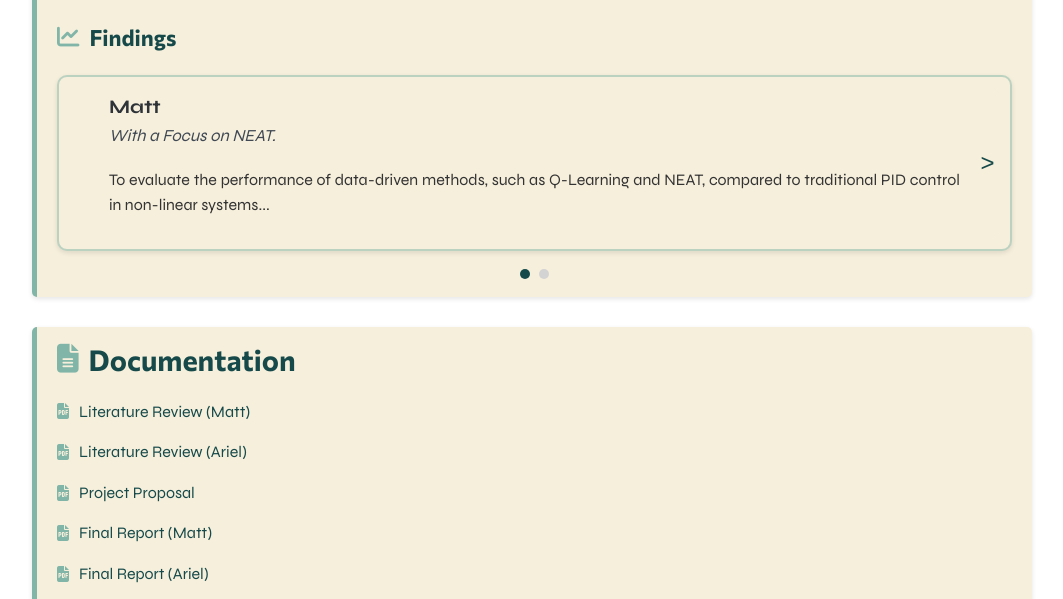
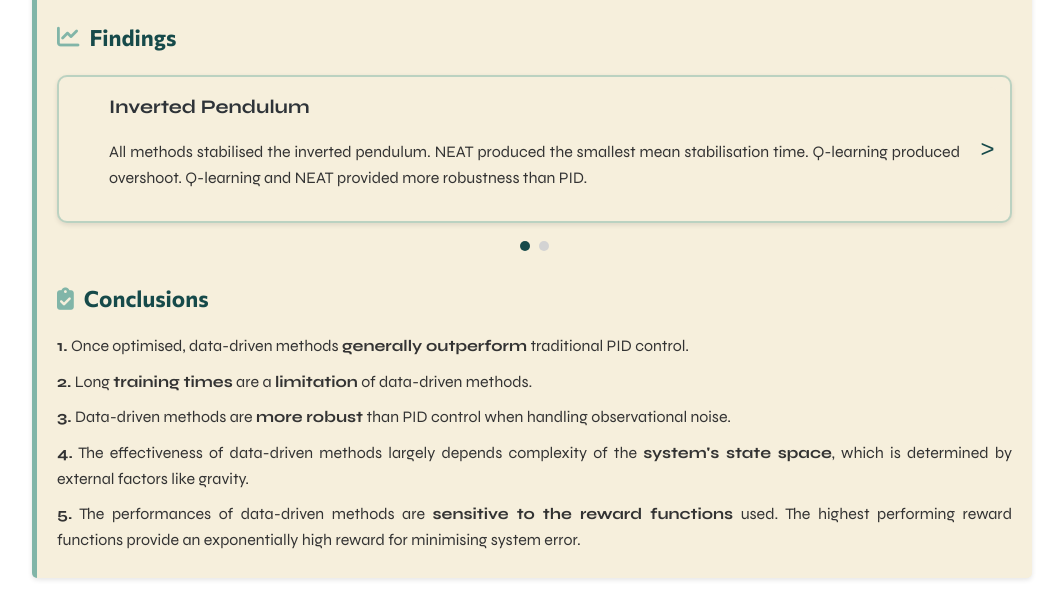
Before and after one commit to AJ-Levy/Data-Driven-Control, a plain HTML site: page index.html in a window 1280 px wide. Shown: the part 1158-1757 px from the top of the page, without its empty margins (108-1171 px from the left). Drawn offline with Linux system fonts and the light colour scheme.

Commit message:
results, conclusions, and files

```diff
--- a/index.html
+++ b/index.html
@@ -312,18 +312,16 @@
             <div id="findings-panel" class="panel">
                 <div class="pane active" id="pane1">
                     <div class="pane-content">
-                        <h4>Matt</h4>
-                        <h5 class="focus-heading">With a Focus on NEAT.</h5>
-                        <p>To evaluate the performance of data-driven methods, such as Q-Learning and NEAT, compared to traditional PID control in non-linear systems...</p>
+                        <h4>Inverted Pendulum</h4>
+                        <p>All methods stabilised the inverted pendulum. NEAT produced the smallest mean stabilisation time. Q-learning produced overshoot.  Q-learning and NEAT provided more robustness than PID.</p>
                     </div>
                     <button class="arrow right-arrow" onclick="showPane(2)">></button>
                 </div>
                 <div class="pane" id="pane2">
                     <button class="arrow left-arrow" onclick="showPane(1)"><</button>
                     <div class="pane-content">
-                        <h4>Ariel</h4>
-                        <h5 class="focus-heading">With a Focus on Q-Learning.</h5>
-                        <p>To evaluate the performance of data-driven methods, such as Q-Learning and NEAT, compared to traditional PID control in non-linear systems...</p>
+                        <h4>Voltage Converters</h4>
+                        <p>Unlike NEAT and PID, Q-learning could not stabilise the buck-boost converter. However, Q-learning was able to stabilise a buck converter. Of the three methods, Q-learning produced the shortest stabilisation time, and NEAT produced the least overshoot. NEAT lacked robustness in handling different voltage conversions.</p>
                     </div>
                 </div>
             </div>
@@ -332,6 +330,16 @@
                 <span class="dot active" onclick="showPane(1)"></span>
                 <span class="dot" onclick="showPane(2)"></span>
             </div>
+
+            <h3><i class="fas fa-clipboard-check"></i> Conclusions</h3>
+            <ul>
+                <li><strong>1.</strong> Once optimised, data-driven methods <strong>generally outperform</strong> traditional PID control.</li>
+                <li><strong>2.</strong> Long <strong>training times</strong> are a <strong>limitation</strong> of data-driven methods.</li>
+                <li><strong>3.</strong> Data-driven methods are <strong>more robust</strong> than PID control when handling observational noise.</li>
+                <li><strong>4.</strong> The effectiveness of data-driven methods largely depends complexity of the <strong>system's state space</strong>, which is determined by external factors like gravity.</li>
+                <li><strong>5.</strong> The performances of data-driven methods are <strong>sensitive to the reward functions</strong> used. The highest performing reward functions provide an exponentially high reward for minimising system error.</li>
+            </ul>
+
         </section>
 
         <section id="documentation" class="section">
```
Also changed, not shown: 2 other files.
